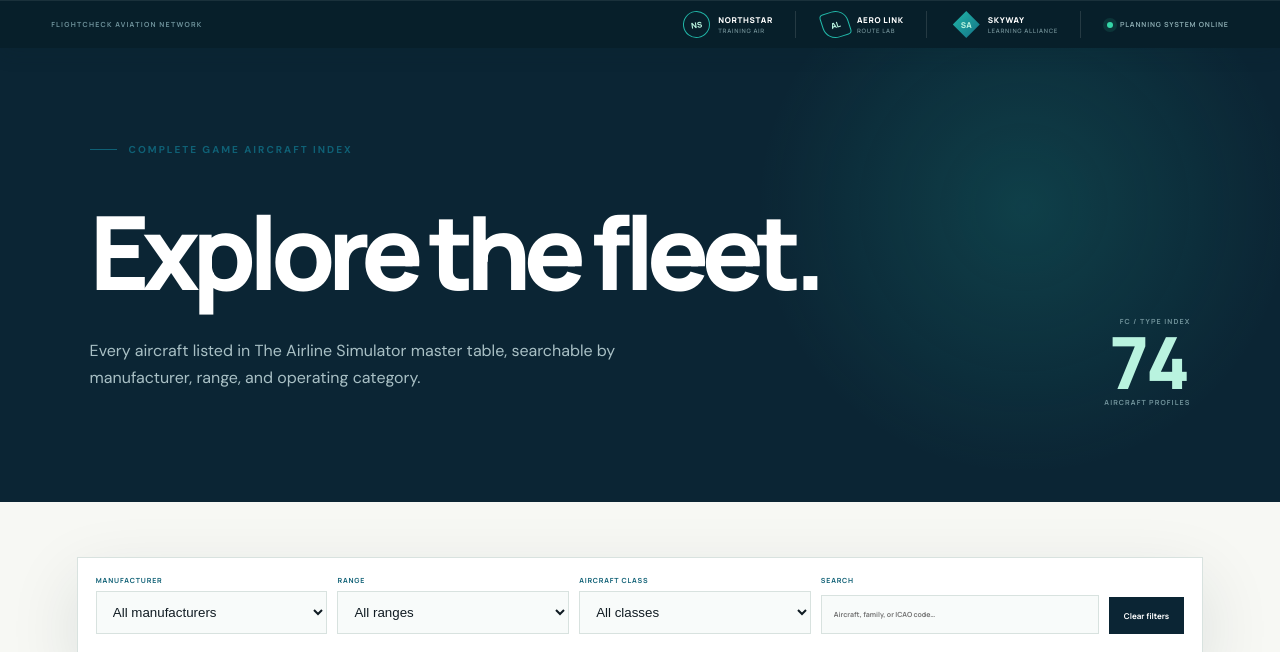
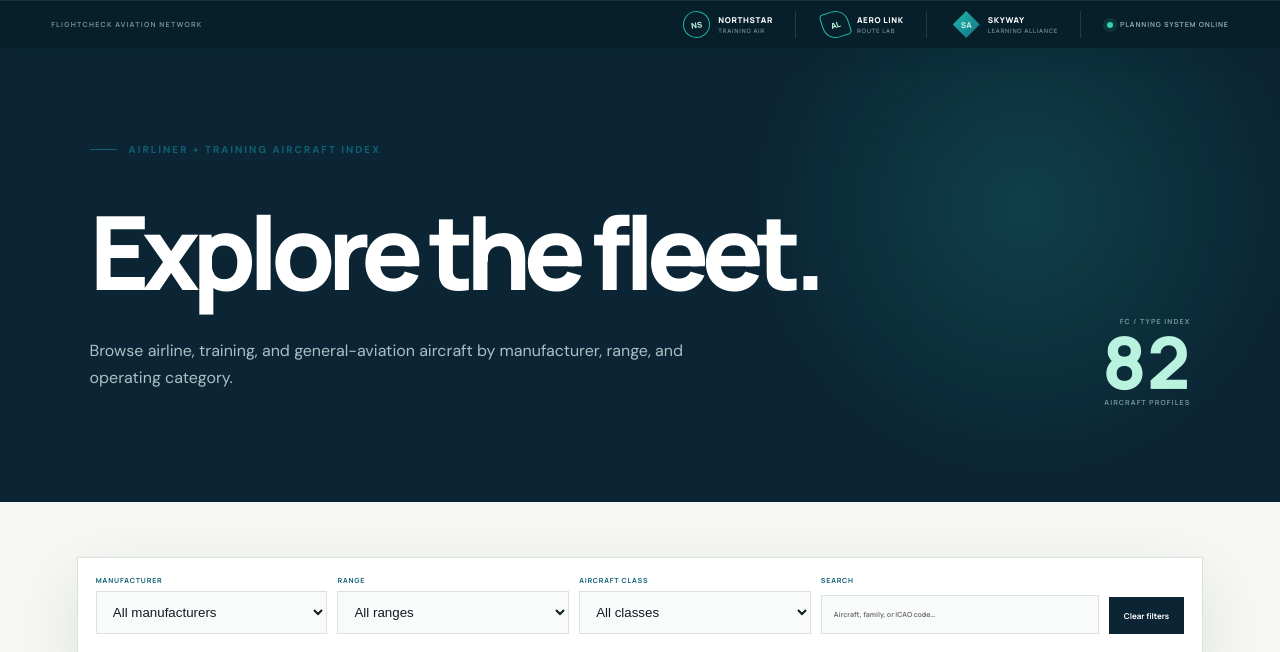
Before and after one commit to chun0325xin-cell/flight-check, a Flask app: page /aircraft in a window 1280 px wide. Shown: the part 82-734 px from the top of the page. Run offline with Flask 3, Linux system fonts and the light colour scheme; some libraries are stand-ins or nearby versions.

Commit message:
Add training and general aviation aircraft

```diff
--- a/app.py
+++ b/app.py
@@ -627,7 +627,10 @@ def local_fallback_routes(data: dict) -> list[dict]:
         (item["class_group"] for item in load_aircraft_catalog() if item["name"] == data["aircraft_type"]),
         "narrowbody",
     )
-    cruise_altitude = {"widebody": 37000, "narrowbody": 35000, "regional": 25000}[aircraft_class]
+    cruise_altitude = {
+        "widebody": 37000, "narrowbody": 35000, "regional": 25000,
+        "general_aviation": 8500,
+    }[aircraft_class]
 
     def interpolated_point(fraction: float) -> dict:
         lon_delta = destination["lon"] - departure["lon"]
@@ -843,7 +846,11 @@ def present_ai_route(row: sqlite3.Row | dict) -> dict:
 
 
 def load_aircraft_catalog() -> list[dict]:
-    manufacturers = {"Airbus", "Boeing", "Bombardier", "Embraer", "ATR", "De Havilland Canada", "Comac"}
+    manufacturers = {
+        "Airbus", "Boeing", "Bombardier", "Embraer", "ATR",
+        "De Havilland Canada", "Comac", "Cessna", "Piper", "Diamond",
+        "Cirrus", "Beechcraft",
+    }
     photo_by_group = {
         "Airbus-wide": "https://upload.wikimedia.org/wikipedia/commons/thumb/f/f7/EGLF_-_Airbus_A350-941_-_F-WZNW.jpg/330px-EGLF_-_Airbus_A350-941_-_F-WZNW.jpg",
         "Airbus-other": "https://upload.wikimedia.org/wikipedia/commons/thumb/c/c1/Airbus_A320-214%2C_Airbus_Industrie_JP7617615.jpg/330px-Airbus_A320-214%2C_Airbus_Industrie_JP7617615.jpg",
@@ -854,6 +861,11 @@ def load_aircraft_catalog() -> list[dict]:
         "ATR": "https://upload.wikimedia.org/wikipedia/commons/thumb/6/67/F-WWEZ_%28948%29_ATR.72-212A%28500%29_FlyFireFly_TLS_30AUG11_%286097869500%29_%28cropped%29.jpg/330px-F-WWEZ_%28948%29_ATR.72-212A%28500%29_FlyFireFly_TLS_30AUG11_%286097869500%29_%28cropped%29.jpg",
         "De Havilland Canada": "https://upload.wikimedia.org/wikipedia/commons/thumb/e/ec/Hamburg_Airport_Wider%C3%B8e_Bombardier_DHC-8-402Q_LN-WDR_%28DSC08713%29.jpg/330px-Hamburg_Airport_Wider%C3%B8e_Bombardier_DHC-8-402Q_LN-WDR_%28DSC08713%29.jpg",
         "Comac": "https://upload.wikimedia.org/wikipedia/commons/thumb/7/78/B-919A%40PEK_%2820221226151722%29.jpg/330px-B-919A%40PEK_%2820221226151722%29.jpg",
+        "Cessna": "https://upload.wikimedia.org/wikipedia/commons/6/63/G-WACG_%2828709174893%29.jpg",
+        "Piper": "https://upload.wikimedia.org/wikipedia/commons/4/40/Piper_Warrior_III%2C_Mainz_%28P1090489%29.jpg",
+        "Diamond": "https://upload.wikimedia.org/wikipedia/commons/a/a5/Diamond_DA40_%28N505JF%29.jpg",
+        "Cirrus": "https://upload.wikimedia.org/wikipedia/commons/e/ea/Cirrus_SR20-G2%2C_Private_JP5979582.jpg",
+        "Beechcraft": "https://upload.wikimedia.org/wikipedia/commons/c/cb/Beech_G36_Bonanza_ZS-BON_%2826005439470%29.jpg",
     }
     photo_by_family = {
         ("Airbus", "A220"): "https://upload.wikimedia.org/wikipedia/commons/thumb/8/8c/Airbus_A220-300.jpg/330px-Airbus_A220-300.jpg",
@@ -931,6 +943,13 @@ def load_aircraft_catalog() -> list[dict]:
         ("De Havilland Canada", "Dash 8"): ("June 20, 1983", "Dash 8 family program"),
         ("Comac", "ARJ-21"): ("November 28, 2008", "ARJ21 program"),
         ("Comac", "C919"): ("May 5, 2017", "C919 program"),
+        ("Cessna", "152"): ("September 12, 1977", "Cessna 152 program"),
+        ("Cessna", "172 Skyhawk"): ("June 12, 1955", "Cessna 172 program"),
+        ("Piper", "PA-28"): ("January 14, 1960", "PA-28 family program"),
+        ("Diamond", "DA20"): ("1991", "DA20 program"),
+        ("Diamond", "DA40"): ("November 5, 1997", "DA40 program"),
+        ("Cirrus", "SR20"): ("March 21, 1995", "SR20 program"),
+        ("Beechcraft", "Bonanza"): ("December 22, 1945", "Bonanza family program"),
     }
     first_flight_by_slug = {
         "b3xm-737-max-10": ("June 18, 2021", "737-10 model"),
@@ -988,6 +1007,14 @@ def load_aircraft_catalog() -> list[dict]:
         "dh8b-de-haviland-canada-dash-8-q200": commons_file("De Havilland Canada DHC-8-200 (UNI Air).jpg"),
         "dh8c-de-haviland-canada-dash-8-q300": commons_file("QantasLink Dash-8 Q300.jpg"),
         "aj27-comac-arj-21-700": commons_file("Comac ARJ21-700.jpg"),
+        "c152-cessna-152": commons_file("G-WACG (28709174893).jpg"),
+        "c172-cessna-172-skyhawk": commons_file("2001 N793SP Cessna 172S Skyhawk Side Profile at Doylestown Airport, Pennsylvania.jpg"),
+        "p28a-piper-warrior-iii": commons_file("Piper Warrior III, Mainz (P1090489).jpg"),
+        "p28a-piper-archer-dx": commons_file("Piper Archer, Strausberg (P1090023).jpg"),
+        "dv20-diamond-da20-c1": commons_file("Diamond DA20-C1 N146DR (26503545620).jpg"),
+        "da40-diamond-da40-ng": commons_file("Diamond DA40 Diamond Star N808ER Leaving VGT.jpg"),
+        "sr20-cirrus-sr20": commons_file("Cirrus SR20-G2, Private JP5979582.jpg"),
+        "be36-beechcraft-bonanza-g36": commons_file("Beech G36 Bonanza ZS-BON (26005439470).jpg"),
     }
     # Commons search can occasionally return a nearby family member. Never show
     # those known mismatches as if they were the requested aircraft variant.
@@ -1025,7 +1052,11 @@ def load_aircraft_catalog() -> list[dict]:
         regional = current_maker in {"Bombardier", "Embraer", "ATR", "De Havilland Canada"} or (
             current_maker == "Comac" and current_family == "ARJ-21"
         )
-        aircraft_class = "widebody" if wide else "regional" if regional else "narrowbody"
+        general_aviation = current_maker in {"Cessna", "Piper", "Diamond", "Cirrus", "Beechcraft"}
+        aircraft_class = (
+            "widebody" if wide else "regional" if regional
+            else "general_aviation" if general_aviation else "narrowbody"
+        )
         range_group = "short" if range_km < 2778 else "medium" if range_km < 7408 else "long"
         photo_key = f"{current_maker}-{'wide' if wide else 'other'}" if current_maker in {"Airbus", "Boeing"} else current_maker
         faa = faa_data.get(faa_aliases.get(icao.upper(), icao.upper()), {})
@@ -1063,7 +1094,10 @@ def load_aircraft_catalog() -> list[dict]:
             "seats": seats,
             "price": price,
             "class_group": aircraft_class,
-            "class_name": {"widebody": "Widebody", "narrowbody": "Narrowbody", "regional": "Regional"}[aircraft_class],
+            "class_name": {
+                "widebody": "Widebody", "narrowbody": "Narrowbody",
+                "regional": "Regional", "general_aviation": "Training / GA",
+            }[aircraft_class],
             "image": selected_image["url"],
             "image_source": selected_image["source"],
             "faa_model": supplemental.get("faa_model") or faa.get("Model_FAA"),
@@ -1351,7 +1385,8 @@ def ai_route_planner():
             raise ValueError("Choose a manufacturer, aircraft family, and specific model from the list.")
         payload_weight = 0.0
         cruise_speed, fuel_burn = {
-            "widebody": (485, 1800), "narrowbody": (445, 750), "regional": (315, 300)
+            "widebody": (485, 1800), "narrowbody": (445, 750),
+            "regional": (315, 300), "general_aviation": (115, 10)
         }[selected_aircraft["class_group"]]
         max_gross_weight = float(selected_aircraft["mtow_lb"] or max(payload_weight * 2, 2500))
         if payload_weight > max_gross_weight:
@@ -1371,7 +1406,10 @@ def ai_route_planner():
             "departure_airport": global_airports_by_code()[departure],
             "destination_airport": global_airports_by_code()[destination],
         }
-        cruise_altitude = {"widebody": 35000, "narrowbody": 33000, "regional": 24000}[selected_aircraft["class_group"]]
+        cruise_altitude = {
+            "widebody": 35000, "narrowbody": 33000, "regional": 24000,
+            "general_aviation": 8500,
+        }[selected_aircraft["class_group"]]
         data["route_winds_aloft"] = fetch_route_winds(departure, destination, cruise_altitude)
     except ValueError as exc:
         flash(str(exc), "error")
--- a/templates/aircraft.html
+++ b/templates/aircraft.html
@@ -2,14 +2,14 @@
 {% block title %}Aircraft Library — FlightCheck{% endblock %}
 {% block content %}
 <section class="aircraft-hero">
-  <div><div class="eyebrow"><span></span> COMPLETE GAME AIRCRAFT INDEX</div><h1>Explore the fleet.</h1><p>Every aircraft listed in The Airline Simulator master table, searchable by manufacturer, range, and operating category.</p></div>
+  <div><div class="eyebrow"><span></span> AIRLINER + TRAINING AIRCRAFT INDEX</div><h1>Explore the fleet.</h1><p>Browse airline, training, and general-aviation aircraft by manufacturer, range, and operating category.</p></div>
   <div class="aircraft-hero-code"><span>FC / TYPE INDEX</span><strong>{{ aircraft|length }}</strong><small>AIRCRAFT PROFILES</small></div>
 </section>
 <section class="aircraft-catalog">
   <div class="aircraft-filter-bar" aria-label="Aircraft filters">
     <label>Manufacturer<select id="filter-manufacturer"><option value="all">All manufacturers</option>{% for maker in aircraft|map(attribute="maker")|unique %}<option>{{ maker }}</option>{% endfor %}</select></label>
     <label>Range<select id="filter-range"><option value="all">All ranges</option><option value="short">Short · under 1,500 nm</option><option value="medium">Medium · 1,500–4,000 nm</option><option value="long">Long · over 4,000 nm</option></select></label>
-    <label>Aircraft class<select id="filter-class"><option value="all">All classes</option><option value="widebody">Widebody</option><option value="narrowbody">Narrowbody</option><option value="regional">Regional</option></select></label>
+    <label>Aircraft class<select id="filter-class"><option value="all">All classes</option><option value="widebody">Widebody</option><option value="narrowbody">Narrowbody</option><option value="regional">Regional</option><option value="general_aviation">Training / GA</option></select></label>
     <label class="aircraft-search">Search<input id="filter-search" type="search" placeholder="Aircraft, family, or ICAO code…"></label>
     <button type="button" id="clear-aircraft-filters">Clear filters</button>
   </div>
@@ -21,7 +21,7 @@
       <div class="aircraft-photo"><img src="{{ item.image }}" alt="{{ item.maker }} {{ item.name }} aircraft photograph" loading="lazy"><span>{{ "%02d"|format(loop.index) }}</span><i>Verified family / model photo</i></div>
       <div class="aircraft-card-body">
         <small>{{ item.maker|upper }} / {{ item.family|upper }}</small><h2>{{ item.name }}</h2><p>ICAO {{ item.icao }} · maximum game capacity {{ item.seats }} seats</p>
-        <dl><div><dt>Game range</dt><dd>{{ item.range_km }} km</dd></div><div><dt>Approx. nautical</dt><dd>{{ item.range_nm }} nm</dd></div><div><dt>Class</dt><dd>{{ item.class_name }}</dd></div><div><dt>Game base price</dt><dd>${{ item.price }}</dd></div></dl>
+        <dl><div><dt>Reference range</dt><dd>{{ item.range_km }} km</dd></div><div><dt>Approx. nautical</dt><dd>{{ item.range_nm }} nm</dd></div><div><dt>Class</dt><dd>{{ item.class_name }}</dd></div><div><dt>{% if item.price == "—" %}Catalog status{% else %}Game base price{% endif %}</dt><dd>{% if item.price == "—" %}Reference aircraft{% else %}${{ item.price }}{% endif %}</dd></div></dl>
       </div>
       </a>
       <a class="aircraft-photo-source" href="{{ item.image_source }}" target="_blank" rel="noopener" aria-label="Open photo source for {{ item.name }}">Photo source · Wikimedia Commons ↗</a>
@@ -29,6 +29,6 @@
     {% endfor %}
   </div>
   <div class="aircraft-empty" id="aircraft-empty" hidden><strong>No aircraft match these filters.</strong><button type="button">Reset the catalog</button></div>
-  <p class="aircraft-source-note">Aircraft names, game range, capacity, price, and unlock structure come from the user-supplied <a href="https://the-airline-simulator.fandom.com/wiki/Category:Aircraft" target="_blank" rel="noopener">The Airline Simulator Wiki master list</a>, whose community text is offered under CC BY-SA. Photos are representative real-aircraft images served from Wikimedia Commons. Verify real-world specifications with manufacturers and approved aircraft documentation.</p>
+  <p class="aircraft-source-note">Airliner game values come from the user-supplied <a href="https://the-airline-simulator.fandom.com/wiki/Category:Aircraft" target="_blank" rel="noopener">The Airline Simulator Wiki master list</a>, whose community text is offered under CC BY-SA. Training-aircraft reference values are matched to FAA aircraft-characteristics data. Photos are representative real-aircraft images served from Wikimedia Commons. Verify operational specifications with manufacturers and approved aircraft documentation.</p>
 </section>
 {% endblock %}
--- a/templates/aircraft_detail.html
+++ b/templates/aircraft_detail.html
@@ -15,8 +15,8 @@
   <div class="aircraft-spec-heading"><div><small>FAA + MANUFACTURER DATA + GAME MASTER LIST</small><h2>Aircraft at a glance.</h2></div><p>Dimensions and weights come from FAA data where available, with manufacturer planning documents filling verified gaps. First-flight dates identify the exact model when verified; otherwise, the card clearly labels the aircraft-family program date. Game capacity, range, and price come from The Airline Simulator list you supplied.</p></div>
   <div class="aircraft-spec-grid">
     <div><small>First flight</small><strong class="date-value">{{ aircraft.first_flight }}</strong><span>{{ aircraft.first_flight_scope }}</span></div>
-    <div><small>Game maximum seats</small><strong>{{ aircraft.seats }}</strong><span>passengers</span></div>
-    <div><small>Game range</small><strong>{{ aircraft.range_km }}</strong><span>km · {{ aircraft.range_nm }} nm</span></div>
+    <div><small>{% if aircraft.price == "—" %}Maximum occupants{% else %}Game maximum seats{% endif %}</small><strong>{{ aircraft.seats }}</strong><span>{% if aircraft.price == "—" %}people{% else %}passengers{% endif %}</span></div>
+    <div><small>{% if aircraft.price == "—" %}Reference range{% else %}Game range{% endif %}</small><strong>{{ aircraft.range_km }}</strong><span>km · {{ aircraft.range_nm }} nm</span></div>
     <div><small>Maximum takeoff weight</small><strong>{% if aircraft.mtow_lb %}{{ "{:,.0f}".format(aircraft.mtow_lb) }}{% else %}—{% endif %}</strong><span>{% if aircraft.mtow_lb %}lb{% else %}not available in FAA match{% endif %}</span></div>
     <div><small>Wingspan</small><strong>{% if aircraft.wingspan_ft %}{{ "%.1f"|format(aircraft.wingspan_ft) }}{% else %}—{% endif %}</strong><span>{% if aircraft.wingspan_ft %}ft · {{ "%.1f"|format(aircraft.wingspan_ft * 0.3048) }} m{% else %}not available in FAA match{% endif %}</span></div>
     <div><small>Overall length</small><strong>{% if aircraft.length_ft %}{{ "%.1f"|format(aircraft.length_ft) }}{% else %}—{% endif %}</strong><span>{% if aircraft.length_ft %}ft · {{ "%.1f"|format(aircraft.length_ft * 0.3048) }} m{% else %}not available in FAA match{% endif %}</span></div>
@@ -24,7 +24,7 @@
     <div><small>Maximum landing weight</small><strong>{% if aircraft.landing_weight_lb is number %}{{ "{:,.0f}".format(aircraft.landing_weight_lb) }}{% else %}—{% endif %}</strong><span>{% if aircraft.landing_weight_lb is number %}lb{% else %}not available{% endif %}</span></div>
     <div><small>Approach reference</small><strong>{{ aircraft.approach_speed_knot or "—" }}</strong><span>{% if aircraft.approach_speed_knot %}knots · FAA database value{% else %}not available{% endif %}</span></div>
     <div><small>ICAO wake category</small><strong>{{ aircraft.wake_category or "—" }}</strong><span>planning reference</span></div>
-    <div><small>Game base price</small><strong>${{ aircraft.price }}</strong><span>simulator value</span></div>
+    <div><small>{% if aircraft.price == "—" %}Catalog role{% else %}Game base price{% endif %}</small><strong>{% if aircraft.price == "—" %}Training / GA{% else %}${{ aircraft.price }}{% endif %}</strong><span>{% if aircraft.price == "—" %}reference aircraft{% else %}simulator value{% endif %}</span></div>
   </div>
   <div class="aircraft-data-sources">
     <div><strong>FAA Aircraft Characteristics Database</strong><p>Dimensions, weights, engine class, approach speed, and wake category matched through the ICAO designator.</p><a href="https://www.faa.gov/airports/engineering/aircraft_char_database" target="_blank" rel="noopener">View official dataset ↗</a></div>
```
Also changed, not shown: data/aircraft-master.txt (+8 -0 lines), tests/test_app.py (+14 -1 lines).
